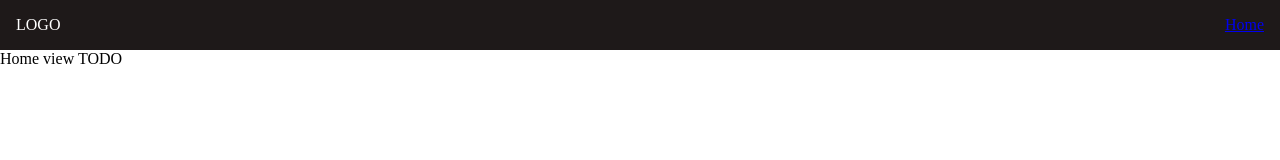
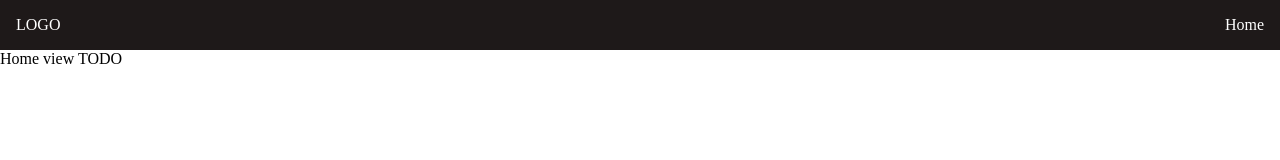
Before and after one commit to knedlicka/tech-event, a Vue app: page / in a window 1280 px wide. Shown: the top 160 px of the page. Built offline with nearby package versions, Linux system fonts and the light colour scheme.

Commit message:
Make links in navbar white

```diff
--- a/src/components/NavBar/NavBar.vue
+++ b/src/components/NavBar/NavBar.vue
@@ -88,10 +88,28 @@ export default {
     text-transform: capitalize;
 }
 
+.menu-link-container a {
+    text-decoration: none;
+    color: white;
+}
+
+.menu-link-container a:hover {
+    font-weight: 700;
+}
+
 .expanded-menu-link-container {
     text-transform: capitalize;
     width: 100%;
     border-top: 1px solid white;
-    padding: 8px;
+    padding: 16px;
+}
+
+.expanded-menu-link-container a {
+    text-decoration: none;
+    color: white;
+}
+
+.expanded-menu-link-container a:hover {
+    font-weight: 700;
 }
 </style>
```
